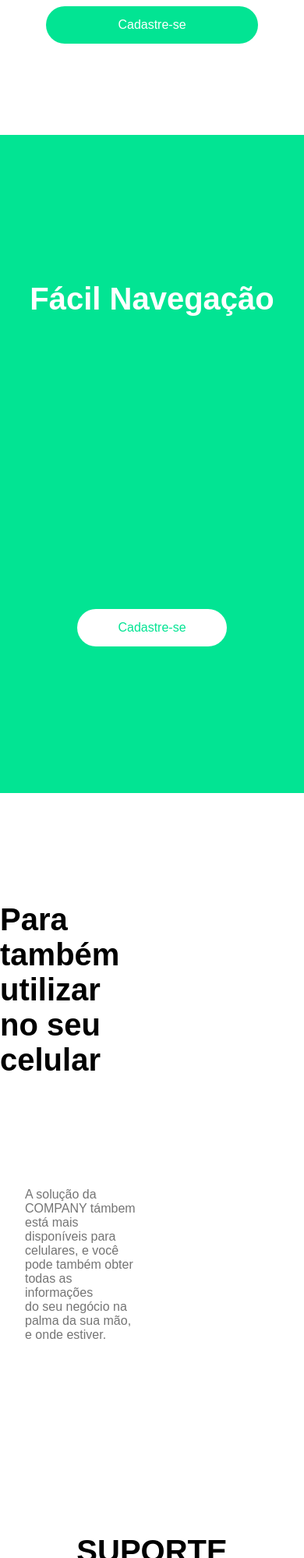
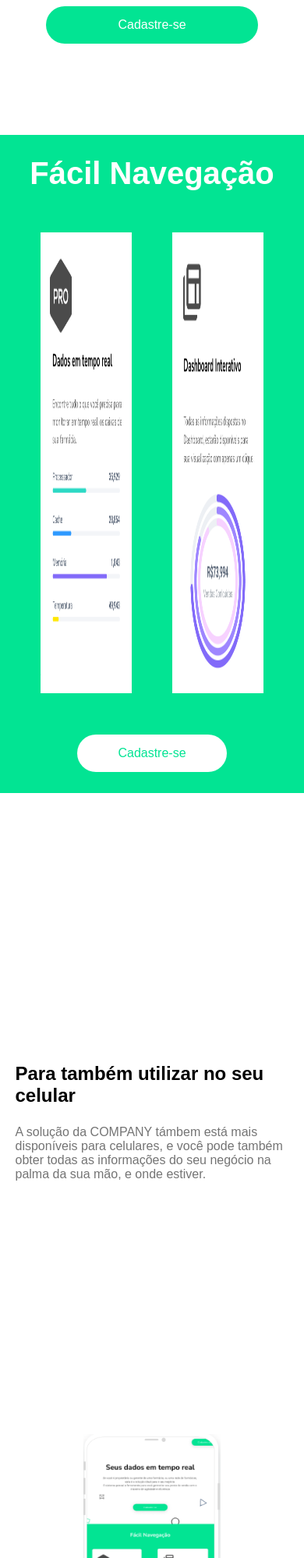
Before and after one commit to caracio/ProjetoPesquisaInovacao2, a plain HTML site: page Public/Pages/Home/index.html in a window 390 px wide. Shown: the part 671-2669 px from the top of the page at 78% size. Drawn offline with Linux system fonts and the light colour scheme.

Commit message:
Responsividade de algumas informações da home.

```diff
--- a/Public/Pages/Home/index.html
+++ b/Public/Pages/Home/index.html
@@ -1,5 +1,6 @@
 <!DOCTYPE html>
 <html lang="pt-br">
+
 <head>
   <meta charset="UTF-8" />
   <meta http-equiv="X-UA-Compatible" content="IE=edge" />
@@ -7,6 +8,7 @@
   <link rel="stylesheet" href="style.css" />
   <title></title>
 </head>
+
 <body>
   <header>
     <nav>
@@ -35,22 +37,26 @@
     </section>
     <section class="informacao">
       <h1>Fácil Navegação</h1>
+      <div class="img-container">
+        <img class="CardUm" src="../Images/CardHomeUm.png">
+        <img class="CardDois" src="../Images/CardHomeDois.png">
+      </div>
       <a href="#" class="cadastro">Cadastre-se</a>
     </section>
     <section class="informacaoDispositivo">
       <div>
         <h1>
-            Para também utilizar
-            <br />
-            no seu celular
+          Para também utilizar no seu celular
         </h1>
         <p>
           A solução da COMPANY támbem está mais disponíveis para
-            <br />
-            celulares, e você pode também obter todas as informações
-            <br />
+          celulares, e você pode também obter todas
+          as informações
           do seu negócio na palma da sua mão, e onde estiver.
         </p>
+      </div>
+      <div class="div-dispositivo-container">
+        <img class="img-dispositivo" src="../Images/TelaCelular.png">
       </div>
     </section>
     <section class="informacaoSuporte">
@@ -66,8 +72,9 @@
   </article>
   <footer>
     <div class="redesSociais"></div>
-      <p>SPTech aluno   </p>
+    <p>SPTech aluno </p>
   </footer>
 </body>
 <script src="script.js"></script>
+
 </html>
--- a/Public/Pages/Home/style.css
+++ b/Public/Pages/Home/style.css
@@ -69,6 +69,27 @@ header nav .cadastro {
   justify-content: space-around;
 }
 
+.img-container{
+  height: 70%;
+  width: 100%;
+  display: flex;
+  justify-content: space-evenly;
+  /* grid-template-columns: repeat(auto-fit, minmax(320px, auto));
+  grid-template-rows: 100vh;
+  justify-items: center;
+  align-items: center; */
+}
+
+.img-container .CardUm{
+  height: 100%;
+  width: 30vw;
+}
+
+.img-container .CardDois{
+  height: 100%;
+  width: 30vw;
+}
+
 .informacao h1 {
   color: #ffffff;
   font-size: 2.5rem;
@@ -86,25 +107,42 @@ header nav .cadastro {
 }
 
 .informacaoDispositivo {
-  height: 100vh;
+  height: auto;
+  display: grid;
+  grid-template-columns: repeat(auto-fit, minmax(320px, auto));
+  grid-template-rows: 100vh;
+  justify-items: center;
+  align-items: center;
 }
 
 .informacaoDispositivo div {
-  width: 45%;
-  height: 100%;
+  width: 40vw;
   display: flex;
   flex-direction: column;
   justify-content: space-evenly;
   align-items: center;
 }
 
+.informacaoDispositivo .div-dispositivo-container{
+  display: flex;
+  justify-content: center;
+  align-items: center;
+  width: 50vw;
+}
+
+.informacaoDispositivo .div-dispositivo-container .img-dispositivo{
+  height: 70%;
+  width: 70%;
+}
+
 .informacaoDispositivo div h1 {
   font-size: 2.5rem;
+  padding-bottom: 1rem;
+  text-align: left;
 }
 
 .informacaoDispositivo div p {
   color: #747474;
-  margin-left: 2rem;
 }
 
 .informacaoSuporte {
@@ -153,3 +191,72 @@ footer p {
   color: #ffffff;
   margin-right: 3%;
 }
+
+@media (min-width: 426px) and (max-width: 768px){
+  .informacaoDispositivo div {
+    height: 20vh;
+    width: 90%;
+  }
+
+  .informacaoDispositivo .div-dispositivo-container .img-dispositivo{
+    width: 90%;
+    height: 300vh;
+  }
+
+  .informacaoDispositivo div h1 {
+    font-size: 1.5rem;
+    flex-wrap: wrap;
+  }
+}
+
+@media (min-width: 376px) and (max-width: 425px){
+  .informacaoDispositivo div {
+    height: 20vh;
+    width: 90%;
+  }
+
+  .informacaoDispositivo .div-dispositivo-container .img-dispositivo{
+    width: 90%;
+    height: 300vh;
+  }
+
+  .informacaoDispositivo div h1 {
+    font-size: 1.5rem;
+    flex-wrap: wrap;
+  }
+}
+
+@media (min-width: 321px) and (max-width: 375px){
+  .informacaoDispositivo div {
+    height: 20vh;
+    width: 90%;
+  }
+
+  .informacaoDispositivo .div-dispositivo-container .img-dispositivo{
+    width: 90%;
+    height: 300vh;
+  }
+
+  .informacaoDispositivo div h1 {
+    font-size: 1.5rem;
+    flex-wrap: wrap;
+  }
+}
+
+@media (max-width: 320px){
+  .informacaoDispositivo div {
+    height: 20vh;
+    width: 90%;
+  }
+
+  .informacaoDispositivo .div-dispositivo-container .img-dispositivo{
+    width: 90%;
+    height: 300vh;
+  }
+
+  .informacaoDispositivo div h1 {
+    font-size: 1.5rem;
+    flex-wrap: wrap;
+  }
+
+}
```
Also changed, not shown: Public/Pages/Images/CardHomeDois.png (added), Public/Pages/Images/CardHomeUm.png (added), Public/Pages/Images/TelaCelular.png (added), Public/Pages/Images/TelaCelularCópia.png (added). Lines whose indentation alone changed are shown as unchanged.
